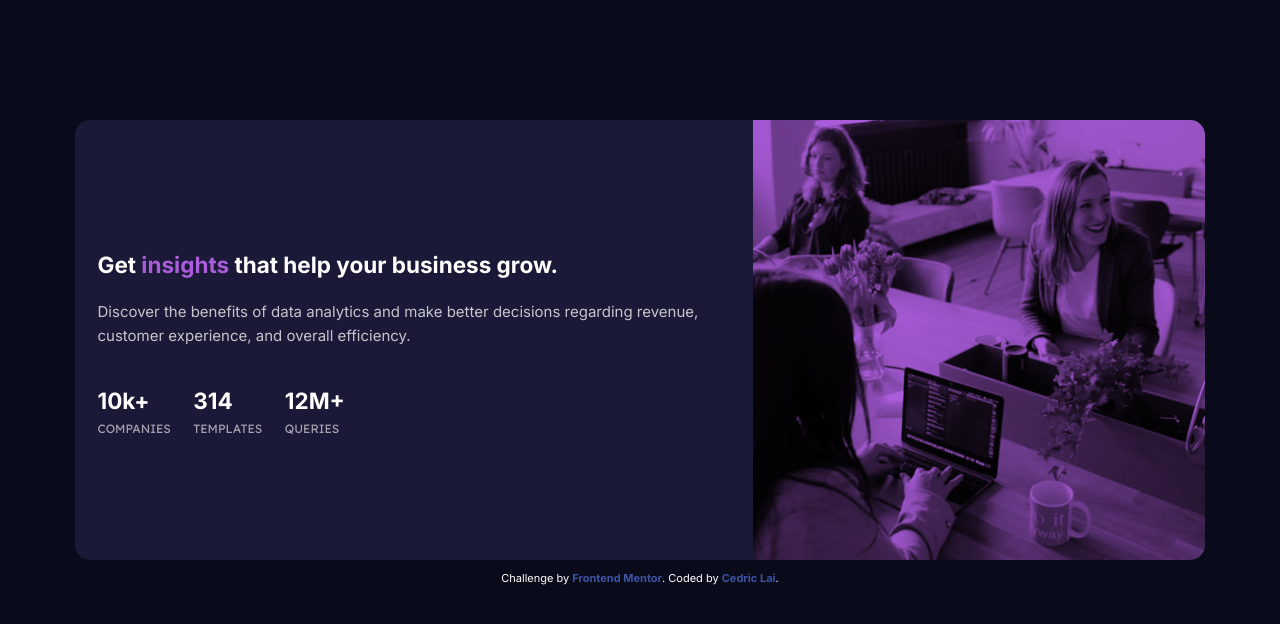
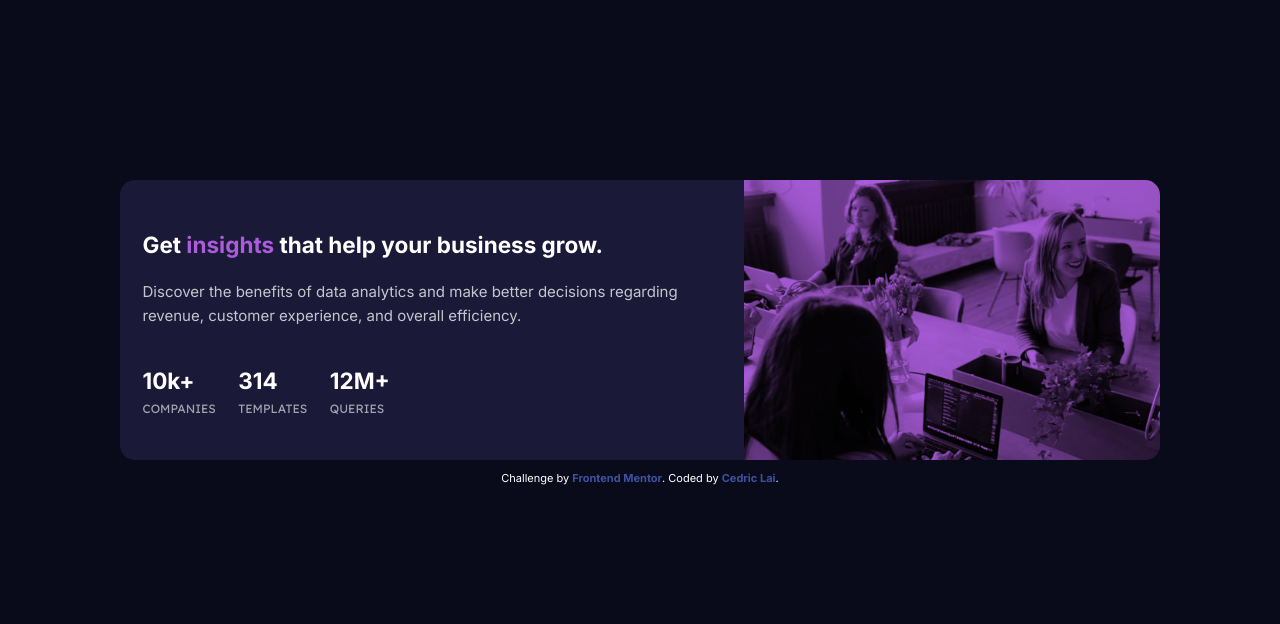
Before and after one commit to Lamberor/stats-preview-card-component, a plain HTML site: page index.html in a window 1280 px wide. Drawn offline with Linux system fonts and the light colour scheme.

Commit message:
add two media queries

```diff
--- a/style.css
+++ b/style.css
@@ -154,6 +154,20 @@ body {
   }
 }
 
+@media (min-width: 900px) {
+  .container {
+    height: 45vh;
+    margin: 10em 6em 0;
+  }
+}
+
+@media (min-width: 1200px) {
+  .container {
+    height: 35vh;
+    margin: 12em 8em 0;
+  }
+}
+
 /* @media (min-width: 625px) {
 
   main {
```
